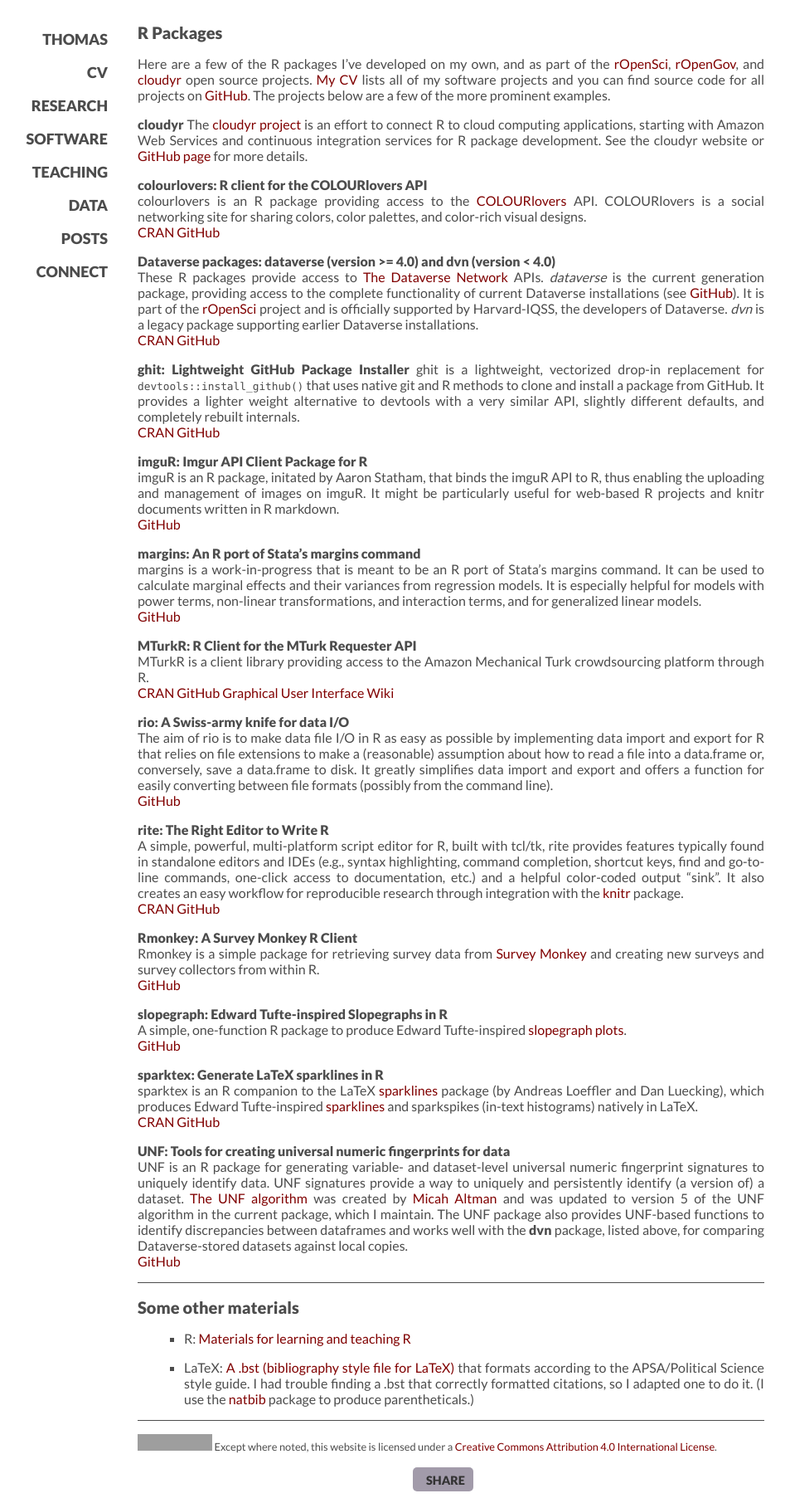
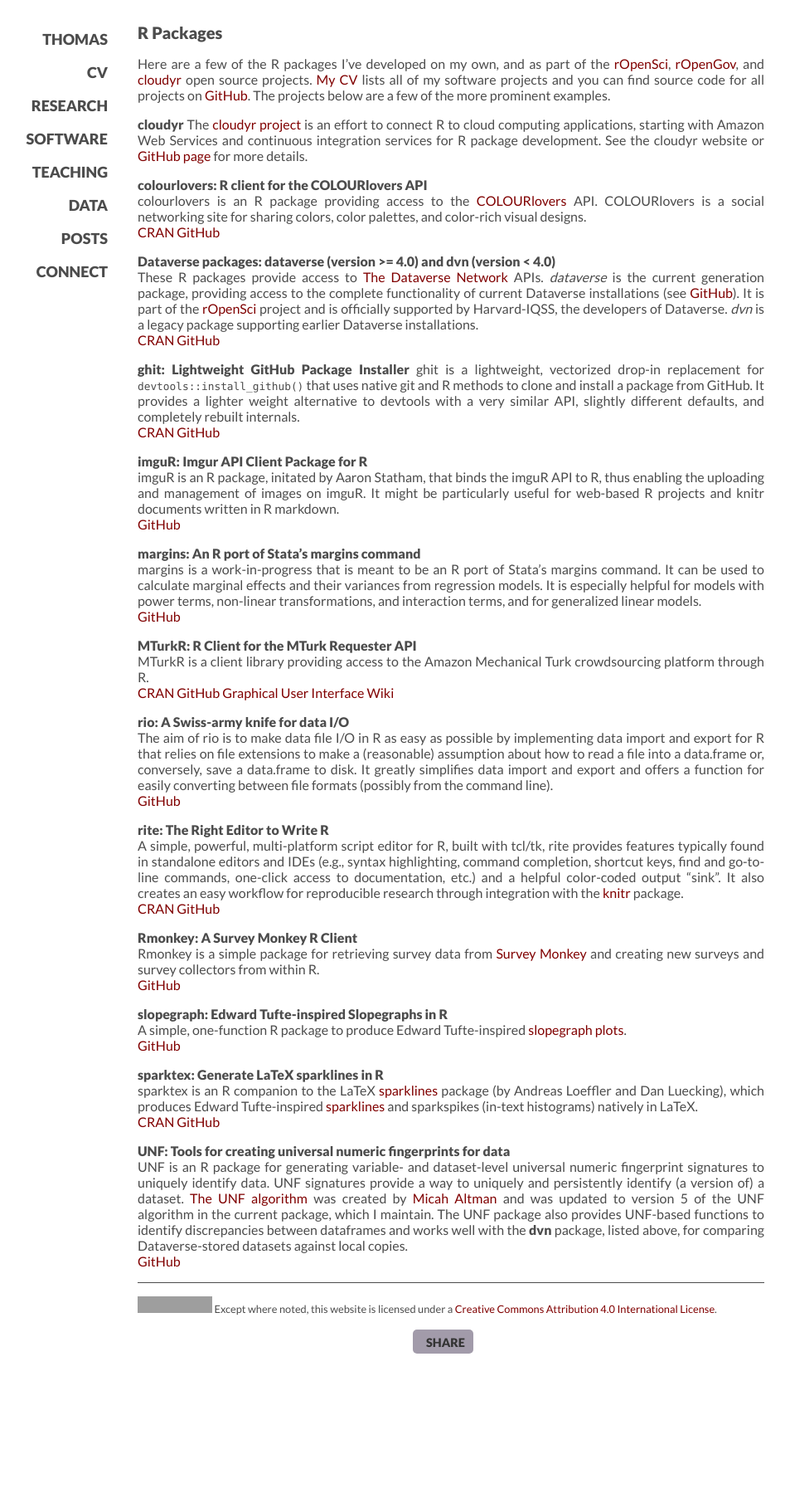
Before and after one commit to leeper/leeper.github.io, a Jekyll site: the page built from software.md, in a window 1280 px wide. Shown: the whole page at 83% size, without its empty margins (96-1049 px from the left). Built offline with Jekyll 4.4.1, drawn with Linux system fonts in a browser that asks for light colours; some web fonts are replaced; after the commit the page ends 1645 px from its top, so only the background shows below that; grey boxes are pictures that could not be loaded.

Commit message:
remove junk from software page

```diff
--- a/software.md
+++ b/software.md
@@ -59,11 +59,3 @@
 
 **UNF: Tools for creating universal numeric fingerprints for data**<br/>
 UNF is an R package for generating variable- and dataset-level universal numeric fingerprint signatures to uniquely identify data. UNF signatures provide a way to uniquely and persistently identify (a version of) a dataset. [The UNF algorithm](http://thedata.org/book/universal-numerical-fingerprint) was created by [Micah Altman](http://micahaltman.com/) and was updated to version 5 of the UNF algorithm in the current package, which I maintain. The UNF package also provides UNF-based functions to identify discrepancies between dataframes and works well with the **dvn** package, listed above, for comparing Dataverse-stored datasets against local copies.<br/>[GitHub](https://github.com/leeper/UNF)
-
-
----
-## Some other materials ##
-
-* R: [Materials for learning and teaching R](http://thomasleeper.com/Rcourse/)
-
-* LaTeX: [A .bst (bibliography style file for LaTeX)](https://github.com/leeper/apsa-leeper.bst) that formats according to the APSA/Political Science style guide. I had trouble finding a .bst that correctly formatted citations, so I adapted one to do it. (I use the [natbib](http://www.ctan.org/tex-archive/macros/latex/contrib/natbib/) package to produce parentheticals.)
```
